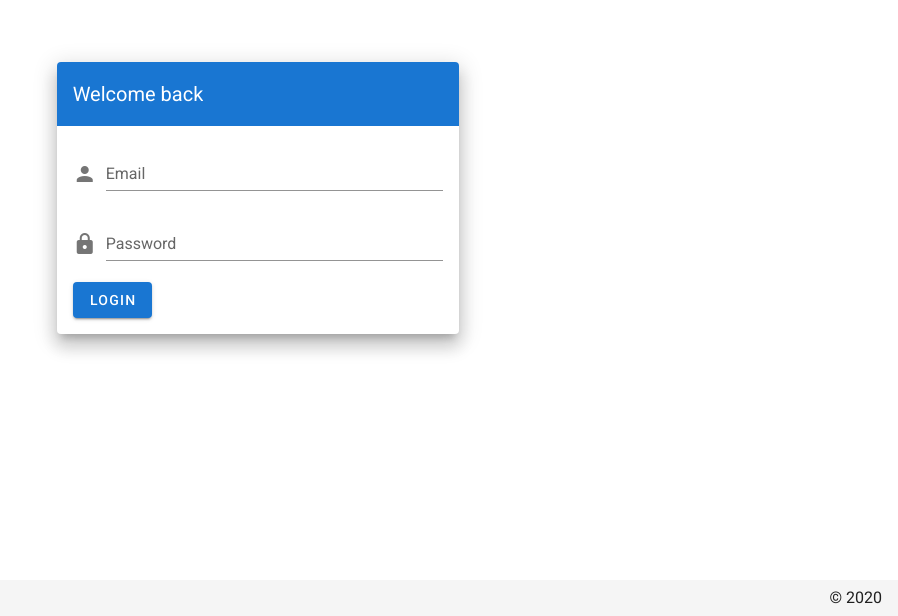
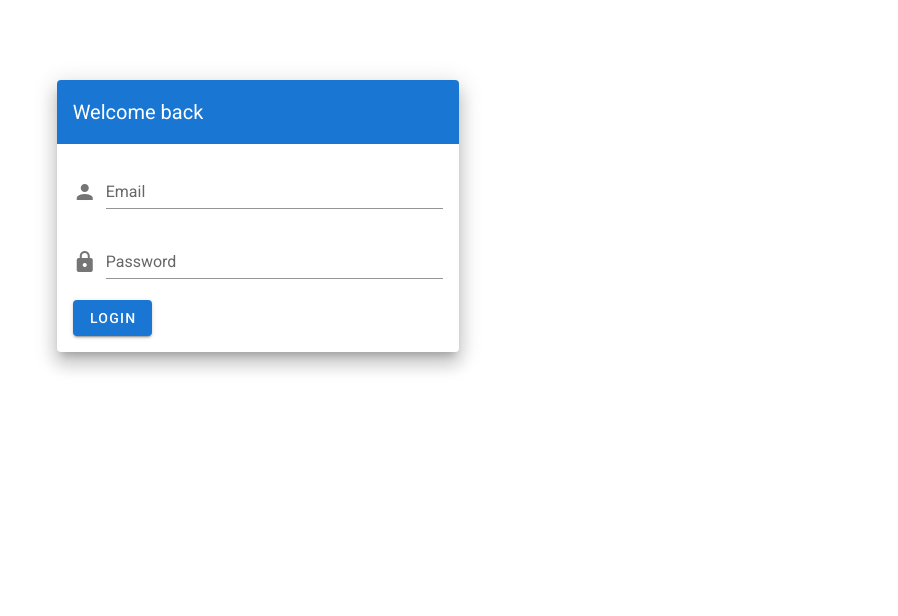
Before and after one commit to kiel-abraham/vue-template, a Vue app: page /login in a window 1280 px wide. Shown: the part 184-800 px from the top of the page, without its empty margins (382-1280 px from the left). Built offline with nearby package versions, Linux system fonts and the light colour scheme; no server answers.

Commit message:
Hide footer is unauthed

```diff
--- a/src/App.vue
+++ b/src/App.vue
@@ -6,7 +6,7 @@
       <router-view />
     </v-main>
 
-    <v-footer>
+    <v-footer v-if="isAuthenticated">
       <v-spacer></v-spacer>
       <div>&copy; {{ new Date().getFullYear() }}</div>
     </v-footer>
@@ -31,9 +31,6 @@ export default {
     isAuthenticated() {
       return this.$store.getters.user;
     }
-  },
-  data: () => ({
-    //
-  })
+  }
 };
 </script>
--- a/src/components/TheHeader.vue
+++ b/src/components/TheHeader.vue
@@ -1,10 +1,6 @@
 <template>
   <div>
-    <v-navigation-drawer
-      v-model="drawer"
-      :clipped="$vuetify.breakpoint.lgAndUp"
-      app
-    >
+    <v-navigation-drawer v-model="drawer" :clipped="$vuetify.breakpoint.lgAndUp" app>
       <v-list dense>
         <template v-for="item in items">
           <v-list-item :key="item.text" link :to="item.link">
@@ -19,12 +15,7 @@
       </v-list>
     </v-navigation-drawer>
 
-    <v-app-bar
-      :clipped-left="$vuetify.breakpoint.lgAndUp"
-      app
-      color="primary"
-      dark
-    >
+    <v-app-bar :clipped-left="$vuetify.breakpoint.lgAndUp" app color="primary" dark>
       <v-app-bar-nav-icon @click.stop="drawer = !drawer"></v-app-bar-nav-icon>
 
       <div class="d-flex align-center">
@@ -60,7 +51,8 @@
 <script>
 export default {
   name: "Header",
-  data: () => ({
+  data() {
+    return {
       drawer: null,
       items: [
         { icon: "mdi-home", text: "Dashboard", link: "/" },
@@ -70,7 +62,8 @@ export default {
         { icon: "mdi-message", text: "Send feedback" },
         { icon: "mdi-help-circle", text: "Help" }
       ]
-  }),
+    };
+  },
   methods: {
     logout() {
       this.$store.dispatch("userLogout");
```
Lines whose indentation alone changed are shown as unchanged.
